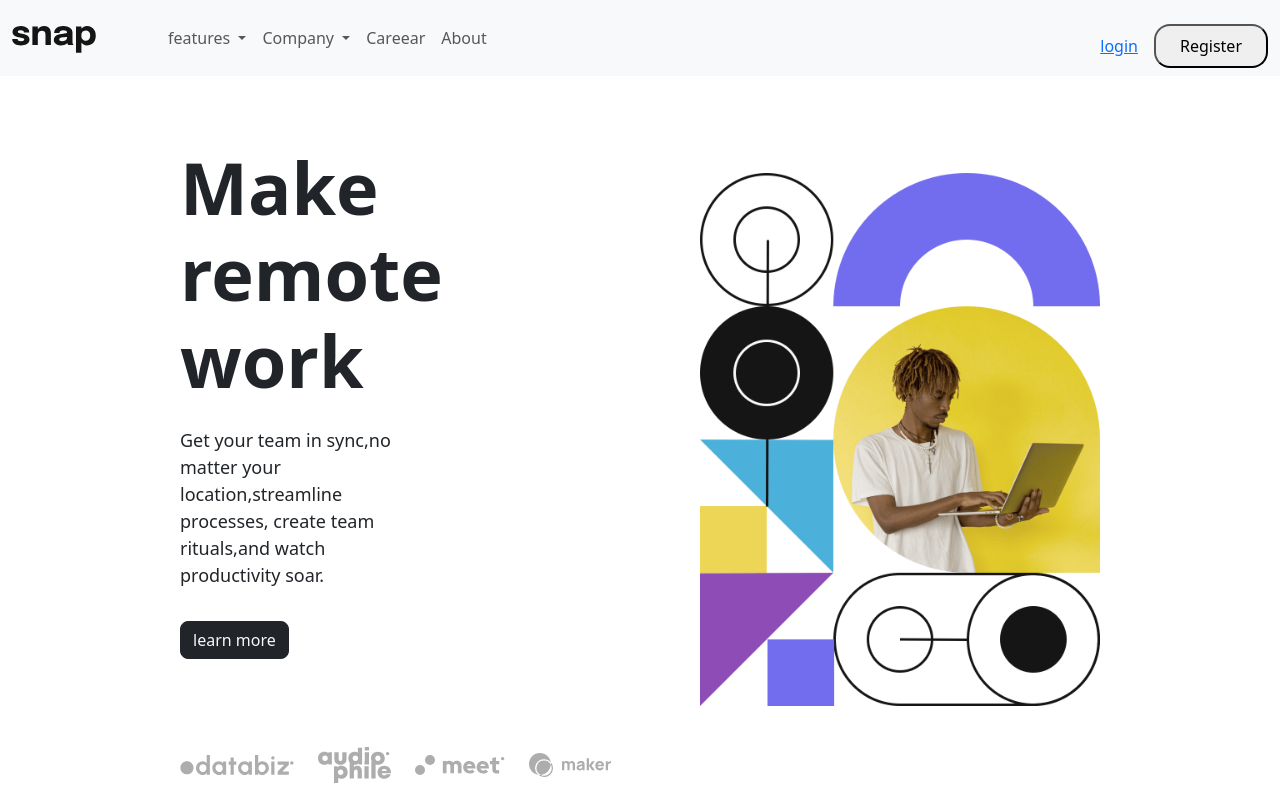
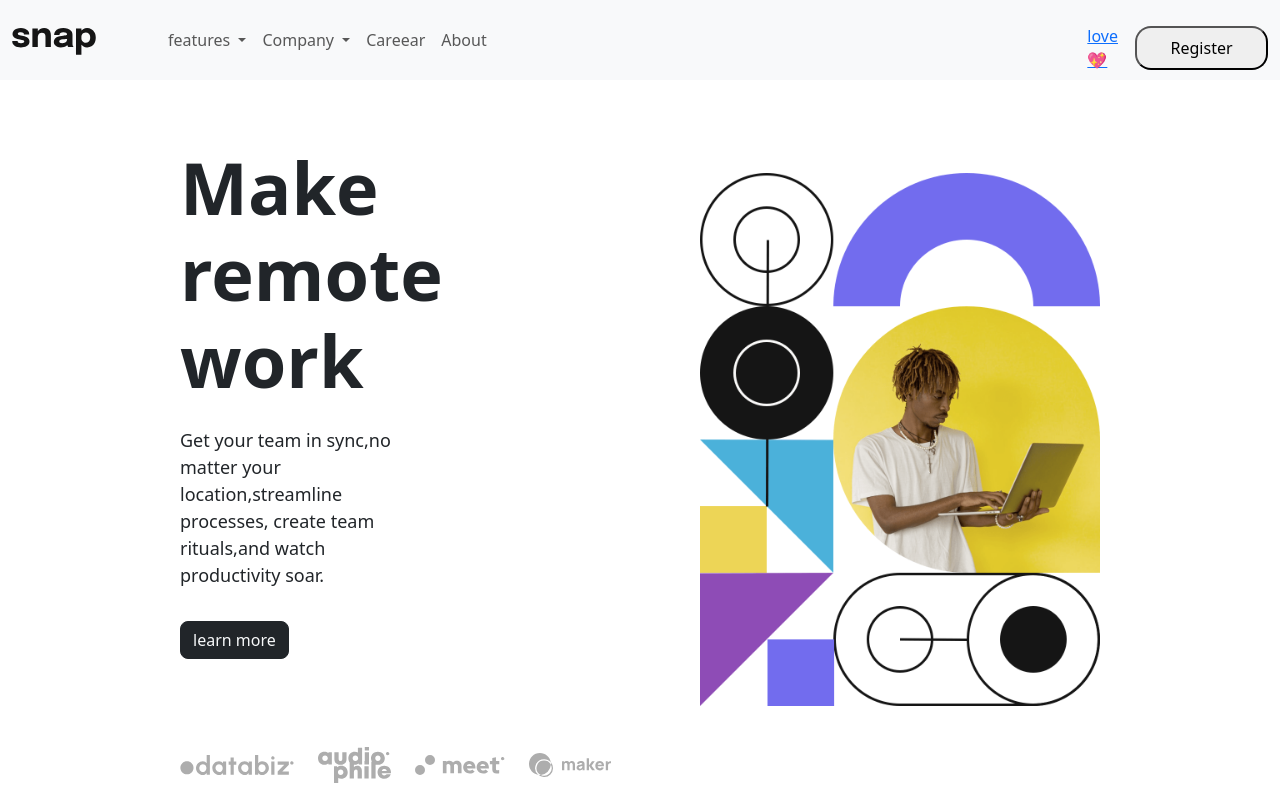
Before and after one commit to laurenjude/intro-section, a plain HTML site: page index.html in a window 1280 px wide. Drawn offline with nearby package versions, Linux system fonts and the light colour scheme.

Commit message:
updated login to love

```diff
--- a/index.html
+++ b/index.html
@@ -140,7 +140,7 @@
               class="d-flex flex-column flex-md-row align-items-center gap-3 mt-3"
               role="search"
             >
-              <a href="" btn>login</a>
+              <a href="" btn>love💖</a>
               <button class="w-100 py-2 rounded-4 px-md-4">Register</button>
             </div>
             <!-- ------ -->
```
